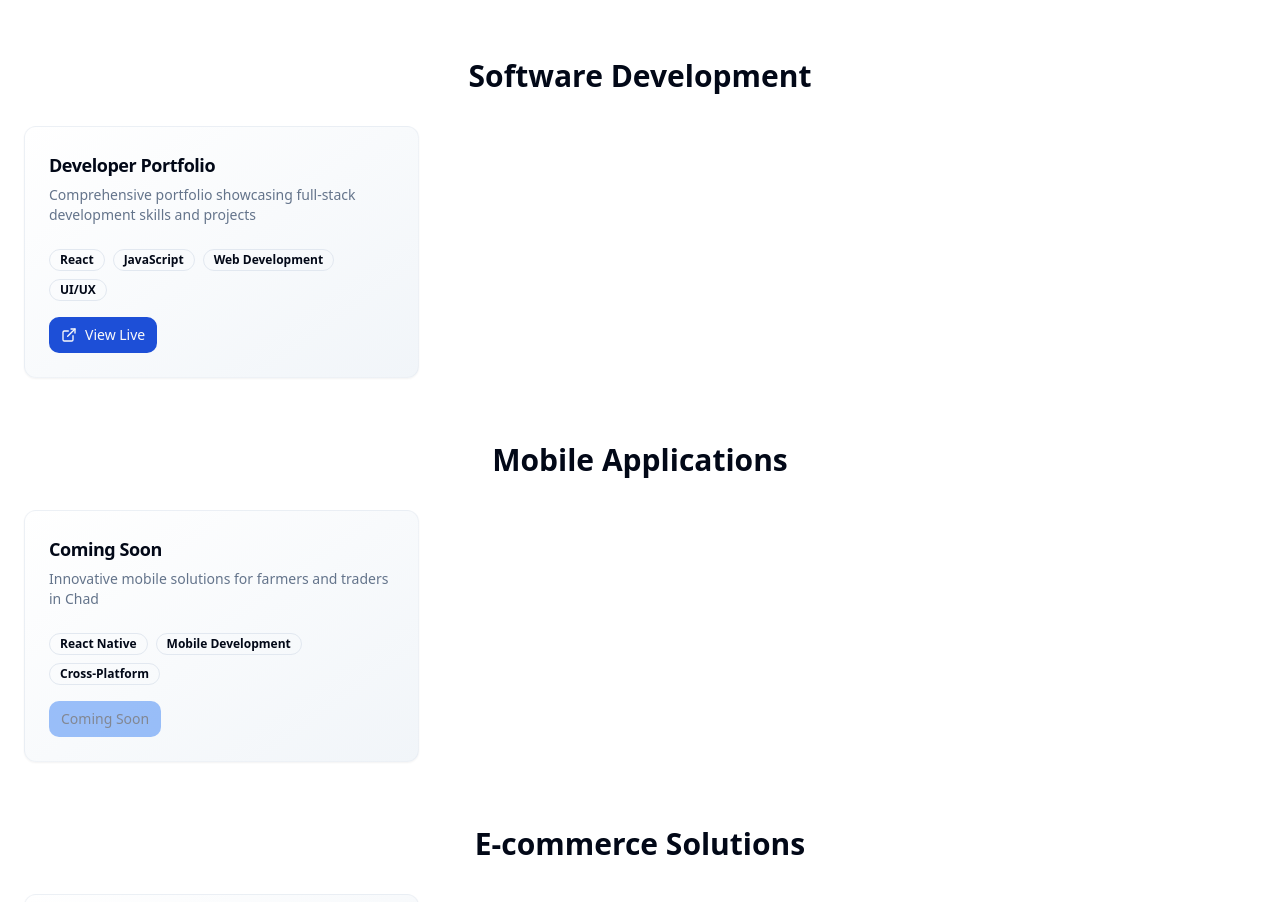
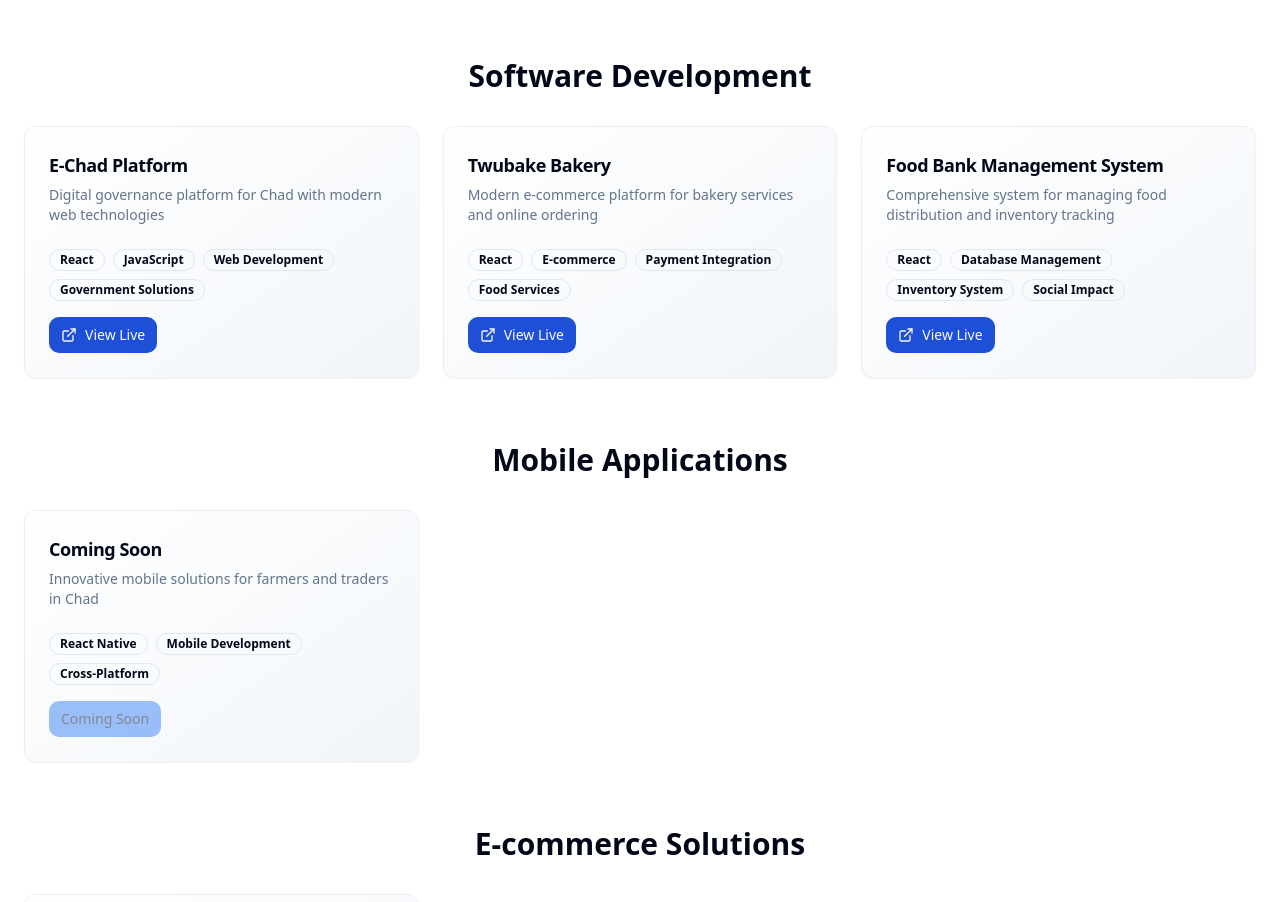
Before and after one commit to MahamadYoussoufDjibrine/chadnova, a React (Vite) app: page / in a window 1280 px wide. Shown: the part 3740-4642 px from the top of the page. Built offline with nearby package versions, Linux system fonts and the light colour scheme.

Commit message:
Remove specific portfolio links
Removed the "Developer Portfolio" from the software development section and added links to etchad.netlify.app, twubake.com, and foodbanksystem.netlify.app.

```diff
--- a/src/components/Portfolio.tsx
+++ b/src/components/Portfolio.tsx
@@ -20,10 +20,24 @@ export const Portfolio = () => {
       title: "Software Development",
       projects: [
         {
-          title: "Developer Portfolio",
-          description: "Comprehensive portfolio showcasing full-stack development skills and projects",
-          technologies: ["React", "JavaScript", "Web Development", "UI/UX"],
-          liveUrl: "https://moussassoss.github.io/portfolio/",
+          title: "E-Chad Platform",
+          description: "Digital governance platform for Chad with modern web technologies",
+          technologies: ["React", "JavaScript", "Web Development", "Government Solutions"],
+          liveUrl: "https://etchad.netlify.app/",
+          type: "live"
+        },
+        {
+          title: "Twubake Bakery",
+          description: "Modern e-commerce platform for bakery services and online ordering",
+          technologies: ["React", "E-commerce", "Payment Integration", "Food Services"],
+          liveUrl: "https://twubake.com/",
+          type: "live"
+        },
+        {
+          title: "Food Bank Management System",
+          description: "Comprehensive system for managing food distribution and inventory tracking",
+          technologies: ["React", "Database Management", "Inventory System", "Social Impact"],
+          liveUrl: "https://foodbanksystem.netlify.app/",
           type: "live"
         }
       ]
```
